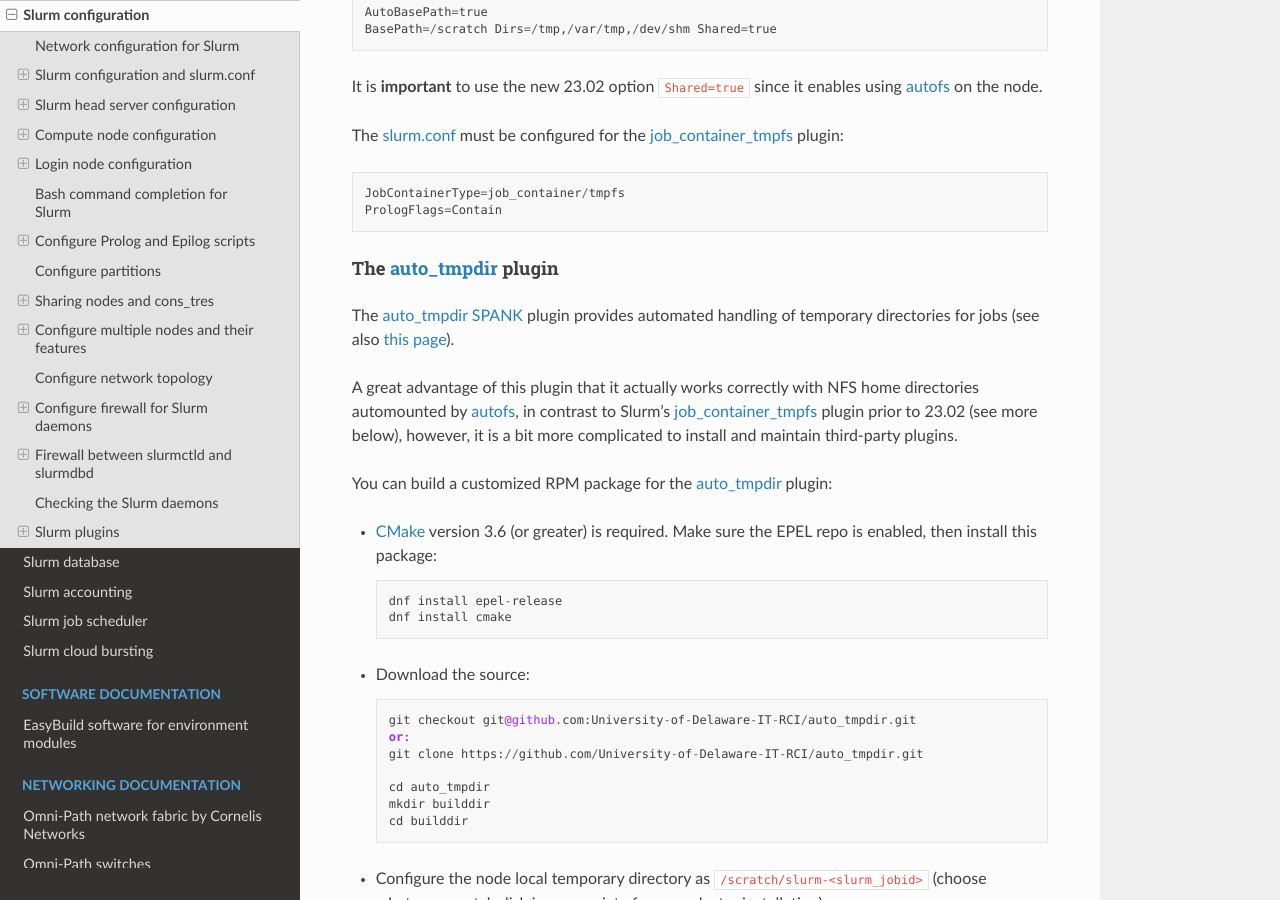
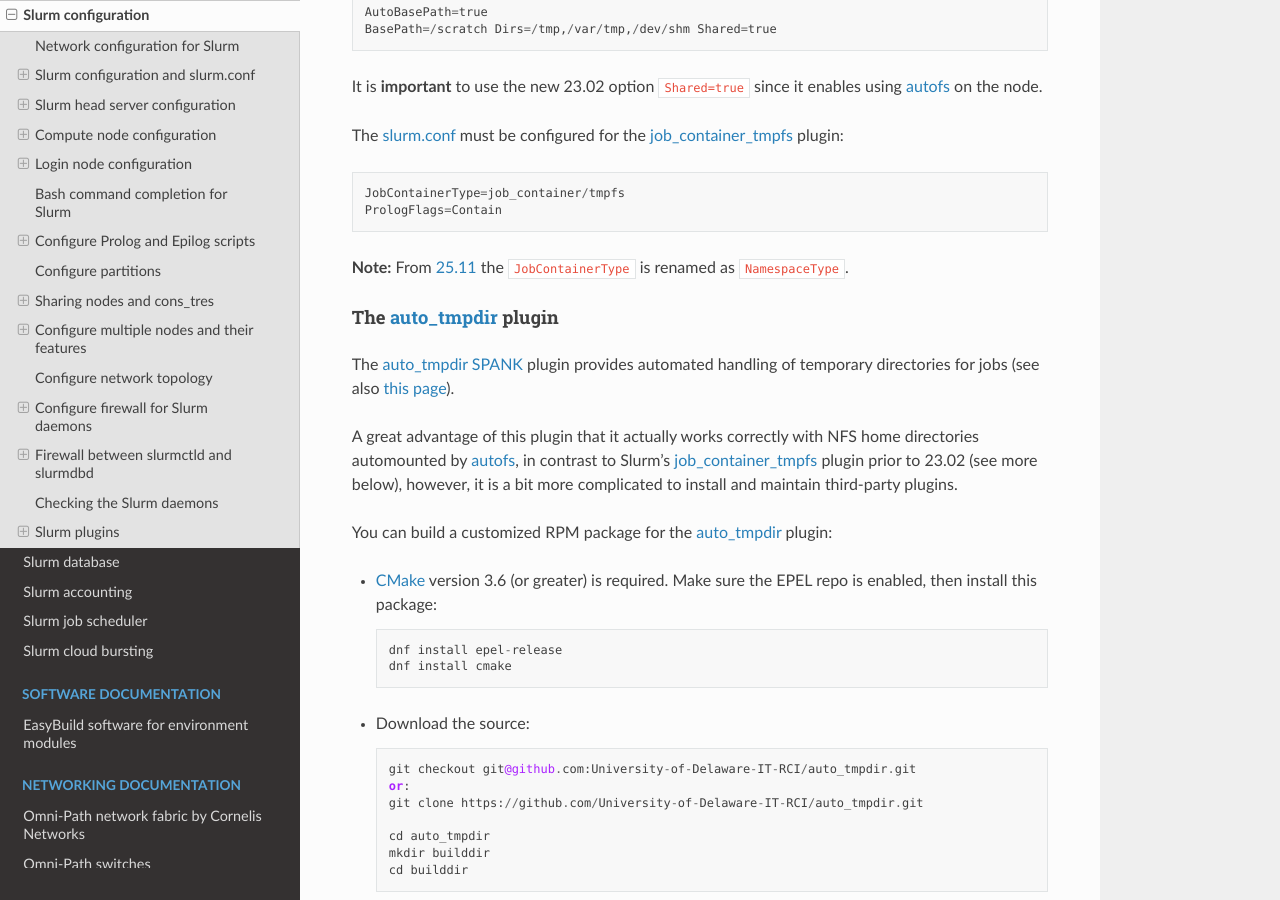
Before and after one commit to OleHolmNielsen/Niflheim_system, a Sphinx documentation site: the page built from docs/Slurm_configuration.rst, in a window 1280 px wide and 900 px high, scrolled down 34502 px. Built offline with Sphinx 7.4.7 and the Read the Docs theme 3.1.0, drawn with Linux system fonts in a browser that asks for light colours.

Commit message:
JobContainerType is renamed as NamespaceType in 25.11

```diff
--- a/docs/Slurm_configuration.rst
+++ b/docs/Slurm_configuration.rst
@@ -1511,6 +1511,9 @@ The slurm.conf_ must be configured for the job_container_tmpfs_ plugin::
 
   JobContainerType=job_container/tmpfs
   PrologFlags=Contain
+
+**Note:** From `25.11 <https://github.com/SchedMD/slurm/blob/slurm-25.11/RELEASE_NOTES.md#configuration-changes>`_
+the ``JobContainerType`` is renamed as ``NamespaceType``.
 
 The auto_tmpdir_ plugin
 .................................
```
